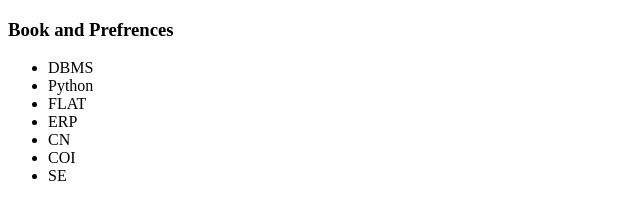
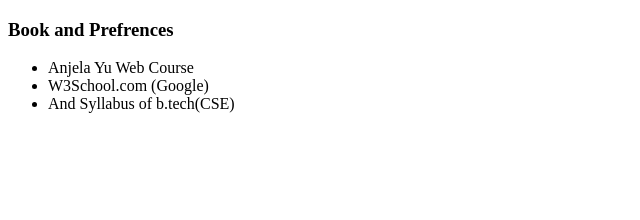
Before and after one commit to Ermitthu/cv, a plain HTML site: page book.html in a window 1280 px wide. Shown: the whole page, without its empty margins (0-640 px from the left). Drawn offline with Linux system fonts and the light colour scheme.

Commit message:
Update book.html

```diff
--- a/book.html
+++ b/book.html
@@ -2,18 +2,15 @@
 <html lang="en" dir="ltr">
   <head>
     <meta charset="utf-8">
-    <title>Book and Refrences</title>
+    <title>Book and Prefrences</title>
   </head>
   <body>
     <h3><strong>Book and Prefrences</strong></h3>
     <ul>
-      <li>DBMS</li>
-        <li>Python</li>
-          <li>FLAT</li>
-             <li>ERP</li>
-                <li>CN</li>
-                   <li>COI</li>
-                       <li>SE</li>
+      <li>Anjela Yu Web Course</li>
+      <li>W3School.com (Google)</li>
+      <li>And Syllabus of b.tech(CSE)</li>
+
     </ul>
   </body>
 </html>
```
